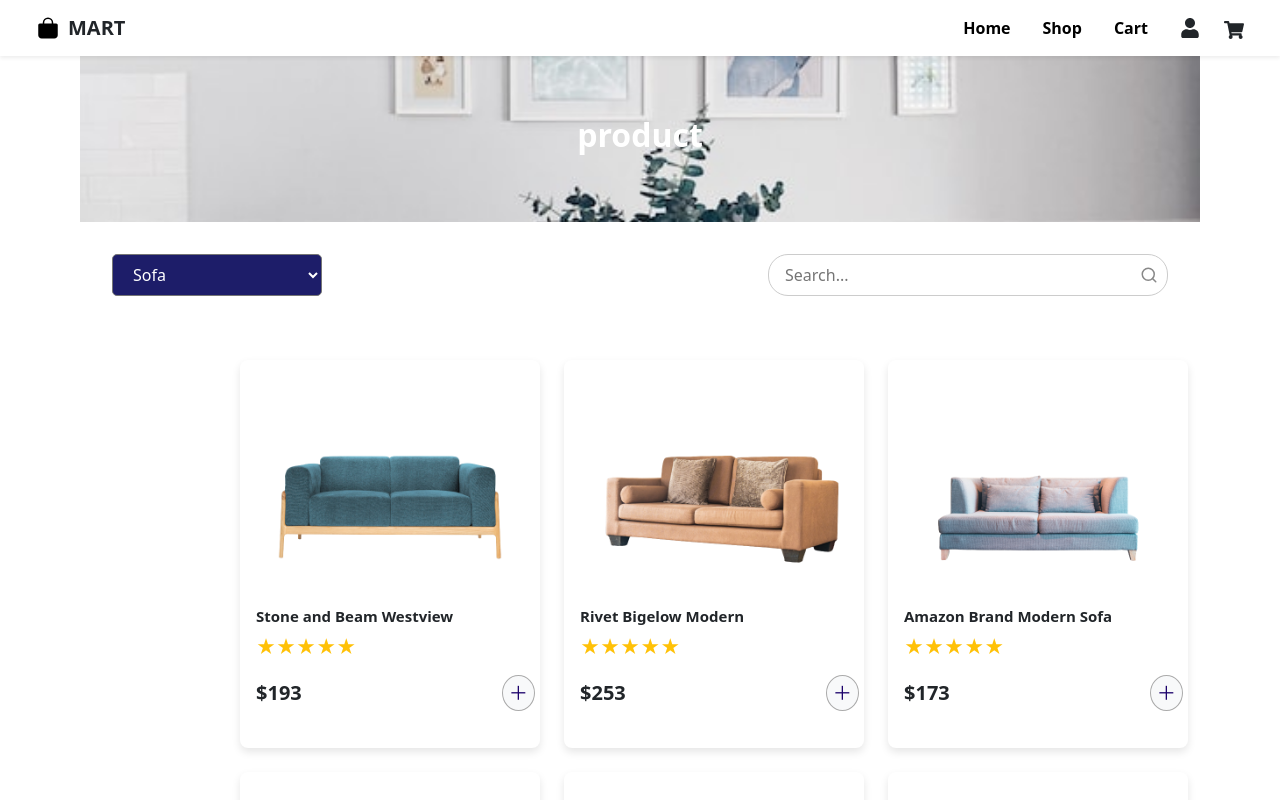
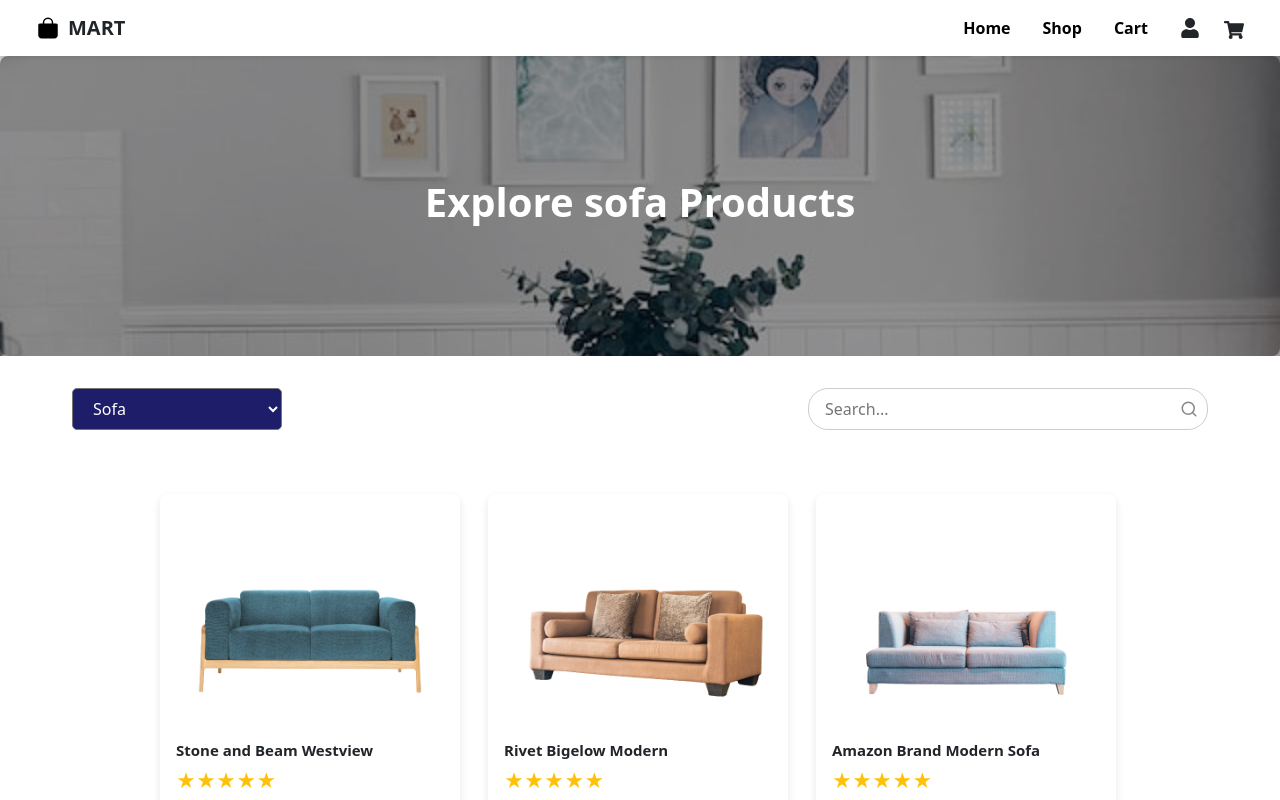
Before and after one commit to an-ja-li/mart-ecommerce, a React (Vite) app: page /product in a window 1280 px wide. Shown: the top 800 px of the page. Built offline with nearby package versions, Linux system fonts and the light colour scheme.

Commit message:
Product.jsx completed

```diff
--- a/src/pages/Product.css
+++ b/src/pages/Product.css
@@ -32,6 +32,8 @@ select{
   justify-content: space-between;
   align-items: center;
   padding: 2rem;
+  margin-left: 40px;
+   margin-right: 40px;
   gap: 0.5rem;
   flex-wrap: wrap;
 }
@@ -131,3 +133,39 @@ select{
 .add-button:hover {
   background-color: #ddd;
 }
+
+
+
+
+/* Banner */
+.product-banner {
+  width: 100vw; /* Full viewport width */
+  margin: 0; /* Remove any default margin */
+  height: 300px;
+  background-size: cover;
+  background-position: center;
+  position: relative;
+  display: flex;
+  align-items: center;
+  justify-content: center;
+}
+
+
+.product-banner .overlay {
+  background: rgba(0, 0, 0, 0.4);
+  padding: 1rem 2rem;
+  border-radius: 8px;
+}
+
+.banner-title {
+  color: #fff;
+  font-size: 2.5rem;
+  font-weight: bold;
+  text-align: center;
+}
+
+
+body, .product-section {
+  margin: 0;
+  padding: 0;
+}
--- a/src/pages/Product.jsx
+++ b/src/pages/Product.jsx
@@ -3,6 +3,7 @@ import { products } from "../data/productData";
 import tableBg from '../Images/table.jpg';
 import './Product.css';
 import { Search } from 'lucide-react';
+import Footer from '../Compnents/Footer';
 import ProductCard from '../Compnents/ProductCard';
 
 const Product = ({ cartItems, setCartItems }) => {
@@ -24,10 +25,9 @@ const Product = ({ cartItems, setCartItems }) => {
     });
   };
 
-  // Optional: Placeholder for wishlist functionality
   const addToWishlist = (product) => {
     console.log('Added to wishlist:', product);
-    // Extend this later to update a wishlist array in state/context
+    // Future: update wishlist state or context
   };
 
   const filteredProducts = useMemo(() => {
@@ -47,15 +47,12 @@ const Product = ({ cartItems, setCartItems }) => {
 
   return (
     <div className="product-section">
+
       {/* Banner */}
-      <div className="product-hero"
-        style={{
-          backgroundImage: `url(${tableBg})`,
-          backgroundSize: 'cover',
-          backgroundPosition: 'center',
-        }}
-      >
-        <h2 className="product-title">Product</h2>
+      <div className="product-banner" style={{ backgroundImage: `url(${tableBg})` }}>
+        <div className="overlay">
+          <h1 className="banner-title">Explore {categoryFilter} Products</h1>
+        </div>
       </div>
 
       {/* Filters */}
@@ -95,6 +92,8 @@ const Product = ({ cartItems, setCartItems }) => {
           />
         ))}
       </div>
+
+       <Footer />
     </div>
   );
 };
```
